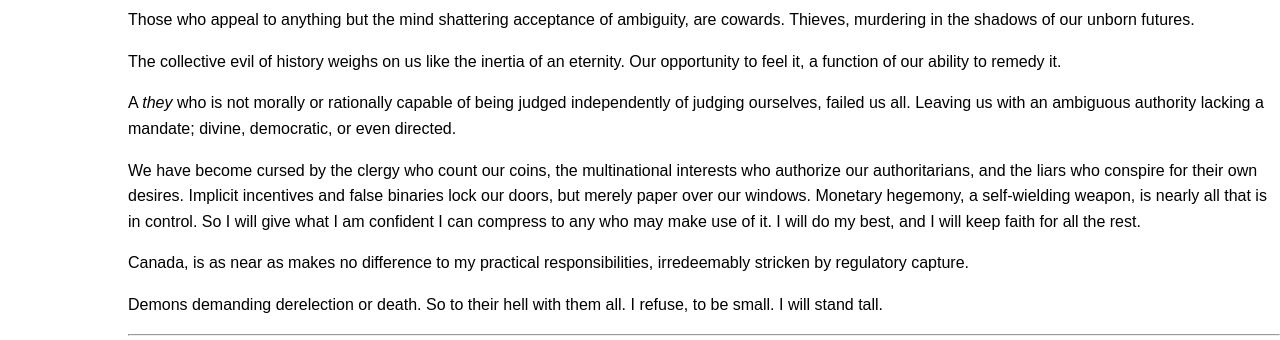
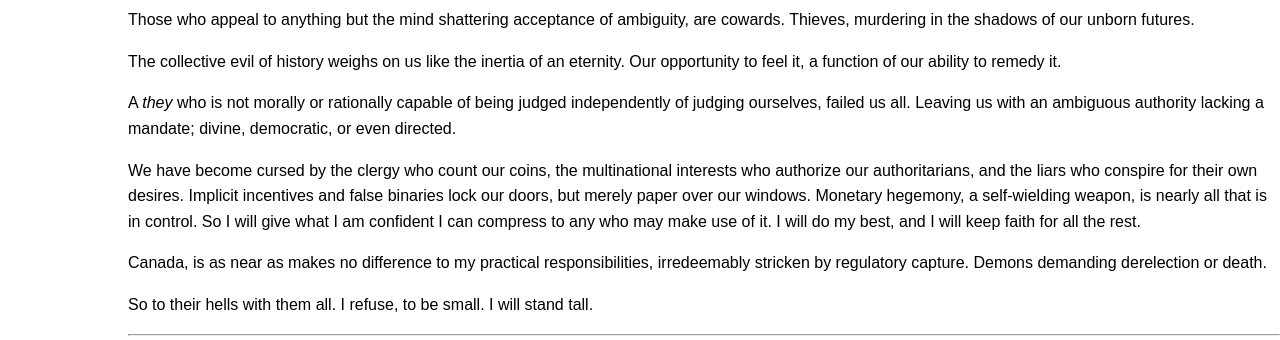
Before and after one commit to strikingcrayon/ShaneAndersen.ca, a plain HTML site: page index.html in a window 1280 px wide. Shown: the part 460-800 px from the top of the page. Drawn offline with Linux system fonts and the light colour scheme.

Commit message:
Update index.html

```diff
--- a/index.html
+++ b/index.html
@@ -23,8 +23,8 @@
     <p>The collective evil of history weighs on us like the inertia of an eternity. Our opportunity to feel it, a function of our ability to remedy it.</p>
     <p>A <em>they</em> who is not morally or rationally capable of being judged independently of judging ourselves, failed us all. Leaving us with an ambiguous authority lacking a mandate; divine, democratic, or even directed.</p>
     <p>We have become cursed by the clergy who count our coins, the multinational interests who authorize our authoritarians, and the liars who conspire for their own desires. Implicit incentives and false binaries lock our doors, but merely paper over our windows. Monetary hegemony, a self-wielding weapon, is nearly all that is in control. So I will give what I am confident I can compress to any who may make use of it. I will do my best, and I will keep faith for all the rest.</p>
-    <p>Canada, is as near as makes no difference to my practical responsibilities, irredeemably stricken by regulatory capture.</p>
-    <p>Demons demanding derelection or death. So to their hell with them all. I refuse, to be small. I will stand tall.</p>
+    <p>Canada, is as near as makes no difference to my practical responsibilities, irredeemably stricken by regulatory capture. Demons demanding derelection or death.</p>
+    <p>So to their hells with them all. I refuse, to be small. I will stand tall.</p>
     <hr>
     <h1>How?</h1>
     <ul>
```
